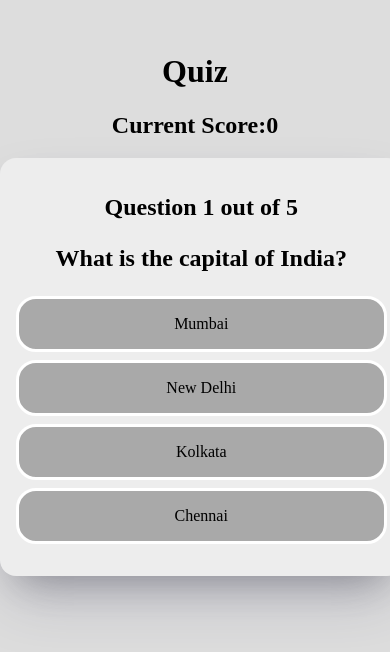
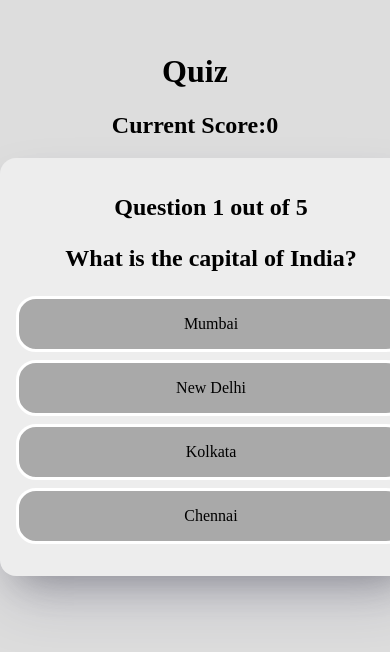
Before and after one commit to Devadharshini33/Quiz-App, a React (Create React App) app: page / in a window 390 px wide. Shown: the part 118-770 px from the top of the page. Built offline with nearby package versions, Linux system fonts and the light colour scheme.

Commit message:
Update style.css

```diff
--- a/public/style.css
+++ b/public/style.css
@@ -91,7 +91,7 @@ button:hover {
 /* Media Query for smaller screens */
 @media (max-width: 800px) {
     .question-card, .final-result {
-        width: 90%;
+        width: 100%;
     }
 
     .final-result {
@@ -101,6 +101,6 @@ button:hover {
 
 @media (max-width: 600px) {
     .question-card, .final-result {
-        width: 95%;
+        width: 100%;
     }
 }
```
